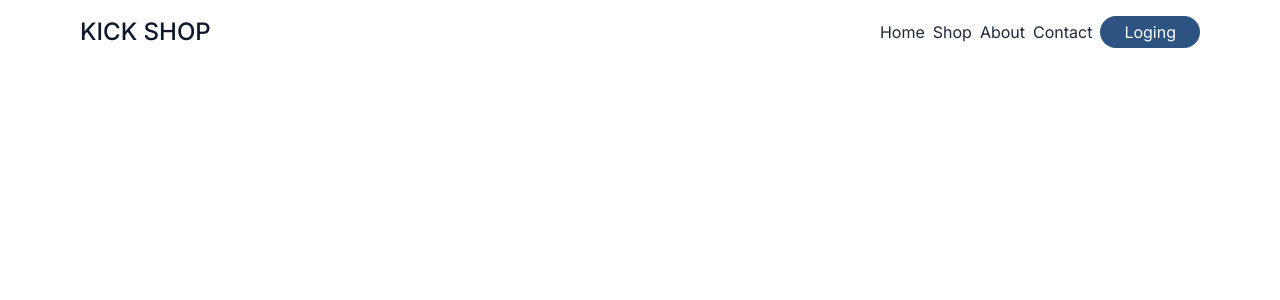
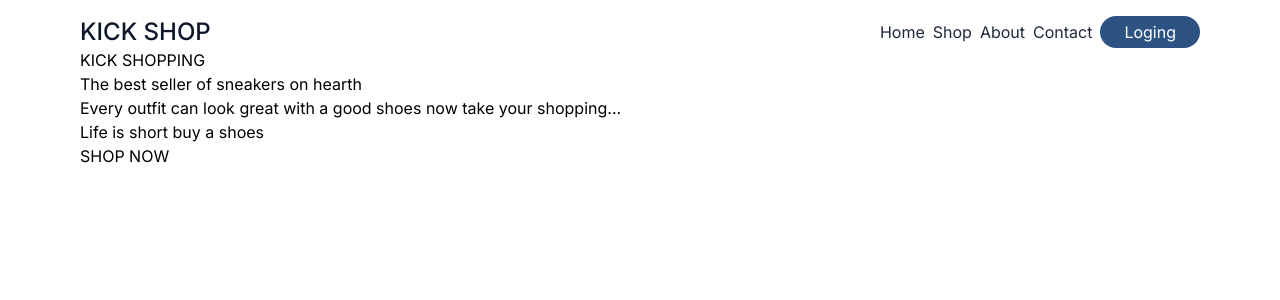
Before and after one commit to tchasinga/kick-shopping, a Next.js app: page / in a window 1280 px wide. Shown: the top 300 px of the page. Built offline with nearby package versions, Linux system fonts and the light colour scheme.

Commit message:
New code is added

```diff
--- a/src/app/components/layouts/Heros.jsx
+++ b/src/app/components/layouts/Heros.jsx
@@ -3,7 +3,11 @@ import React from 'react'
 export default function Heros() {
   return (
     <div>
-
+        <h1>KICK SHOPPING</h1>
+        <p>The best seller of sneakers on hearth</p>
+        <p>Every outfit can look great with a good shoes now take your shopping...</p>
+        <p>Life is short buy a shoes</p>
+        <button>SHOP NOW</button>
     </div>
   )
 }
--- a/src/app/page.jsx
+++ b/src/app/page.jsx
@@ -1,11 +1,13 @@
 import Image from "next/image";
 import Header from "./components/layouts/Header";
+import Heros from "./components/layouts/Heros";
 
 
 export default function Home() {
   return (
     <>
     <Header/>
+    <Heros/>
     </>
   );
 }
```
